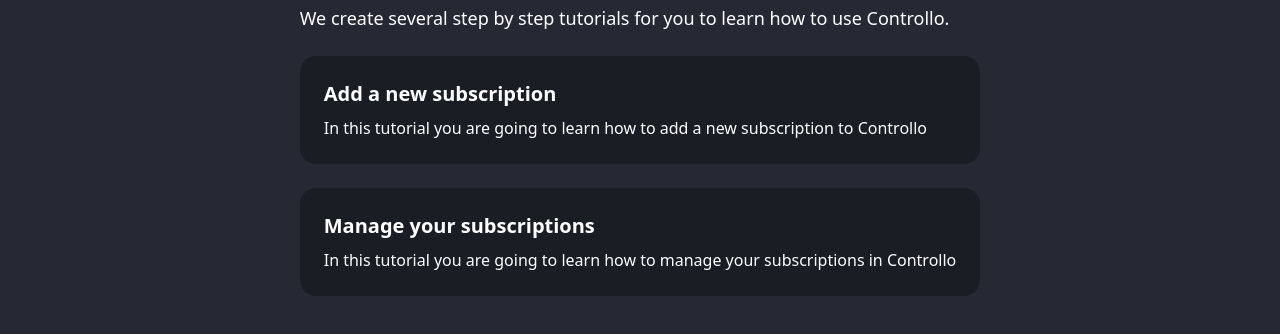
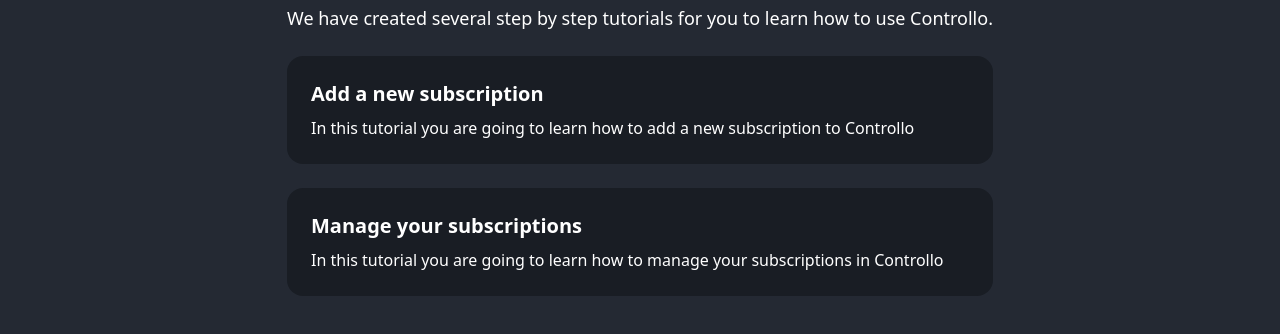
Before and after one commit to dlcastillop/controllo-website, an Astro site: page /learn in a window 1280 px wide. Shown: the part 160-494 px from the top of the page. Built offline with nearby package versions, Linux system fonts and the light colour scheme; Astro itself is replaced by a stand-in of ours.

Commit message:
fix: grammar error

```diff
--- a/src/pages/learn/index.astro
+++ b/src/pages/learn/index.astro
@@ -17,8 +17,8 @@ import Footer from "../../components/Footer.astro";
           <div>
             <h1 class="text-4xl font-bold">Learn how to use Controllo</h1>
             <p class="mt-6 text-lg text-left">
-              We create several step by step tutorials for you to learn how to
-              use Controllo.
+              We have created several step by step tutorials for you to learn
+              how to use Controllo.
             </p>
             <section class="flex flex-col gap-6 mt-6">
               <div
```
